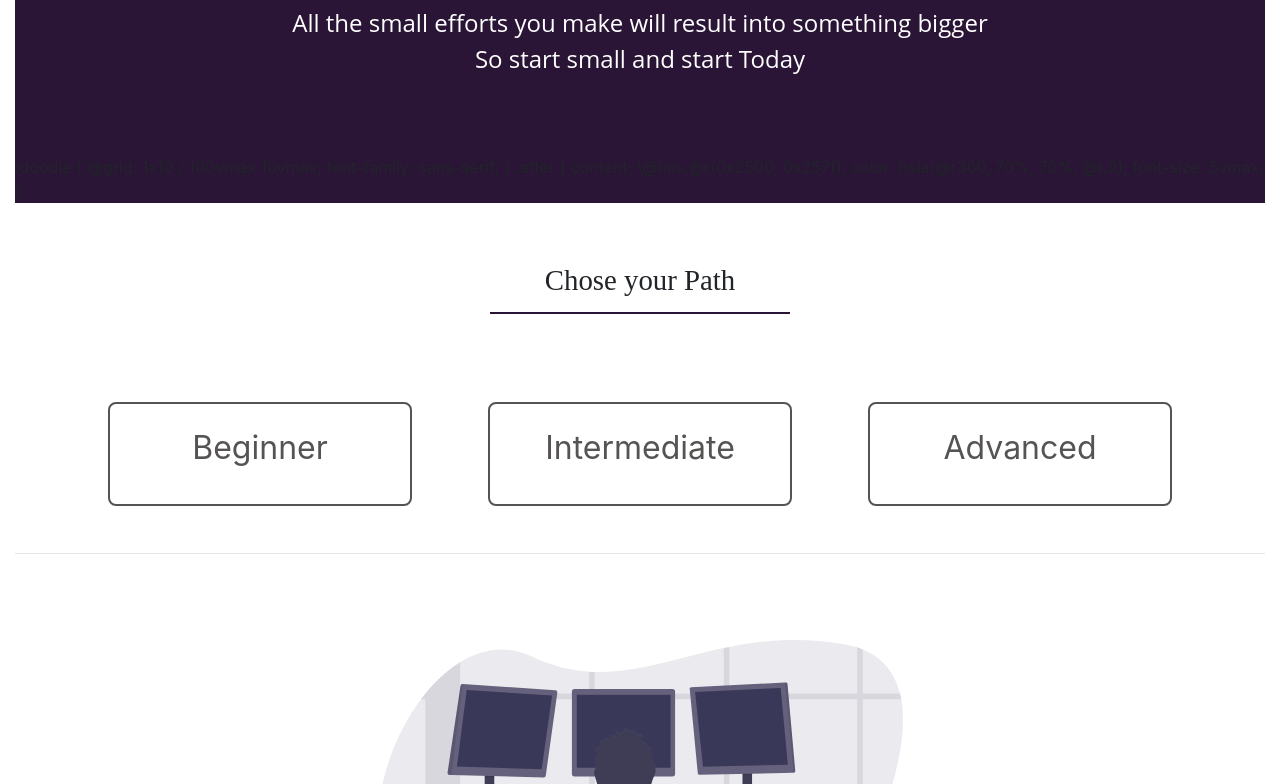
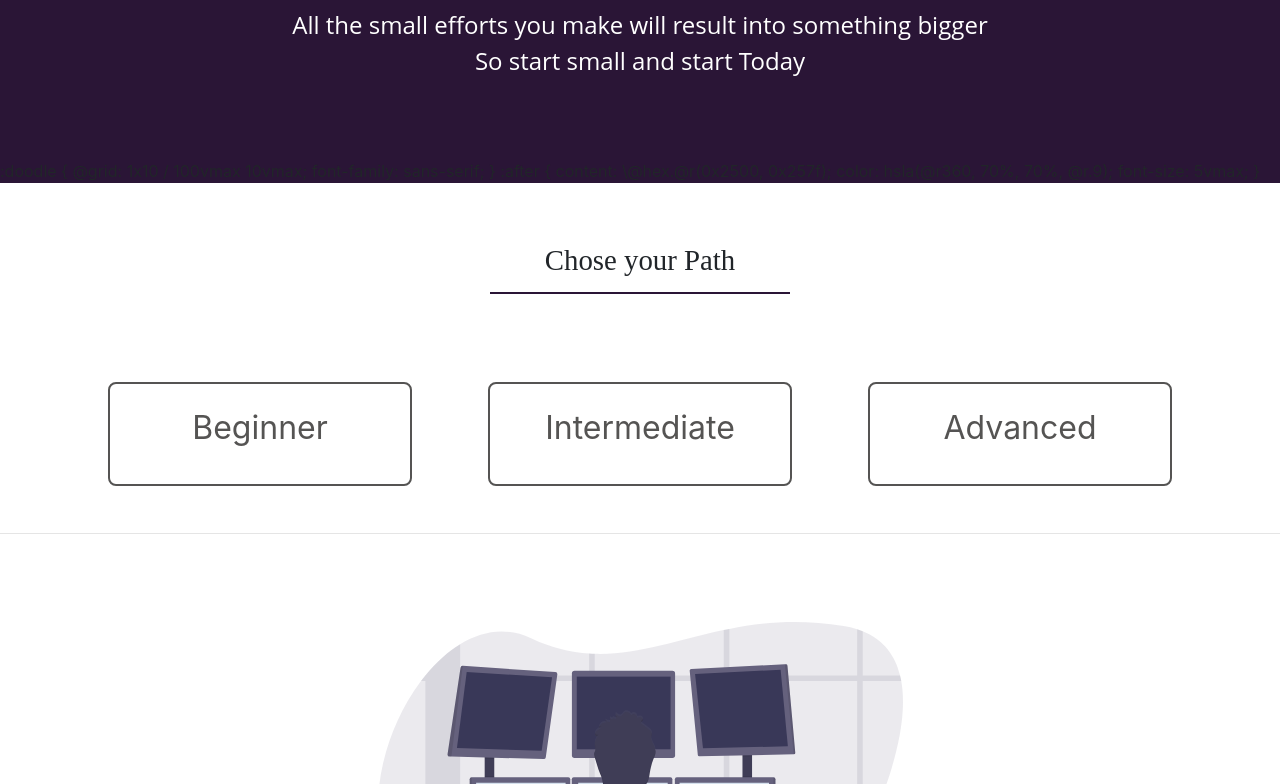
Before and after one commit to irf24/TheNoobCoder, a plain HTML site: page index.html in a window 1280 px wide. Shown: the part 296-1080 px from the top of the page. Drawn offline with nearby package versions, Linux system fonts and the light colour scheme; a web font is replaced by a local one.

Commit message:
Update index.html

```diff
--- a/index.html
+++ b/index.html
@@ -12,7 +12,7 @@
       <link rel="stylesheet" href="https://stackpath.bootstrapcdn.com/bootstrap/4.5.0/css/bootstrap.min.css" integrity="sha384-9aIt2nRpC12Uk9gS9baDl411NQApFmC26EwAOH8WgZl5MYYxFfc+NcPb1dKGj7Sk" crossorigin="anonymous">
 
     </head>
-    <body class="container-fluid">
+    <body>
         <div class="topbar">
             <div class="title">The | Noob Coder <span class="material-icons mouse">mouse</span>
             </div>
```
